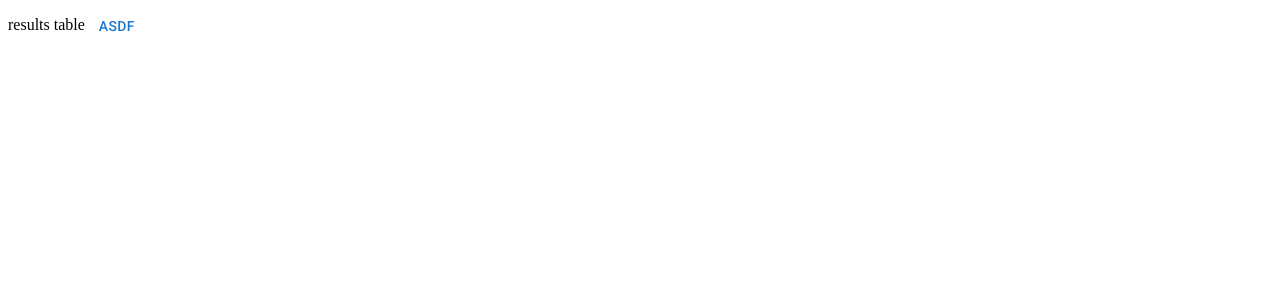
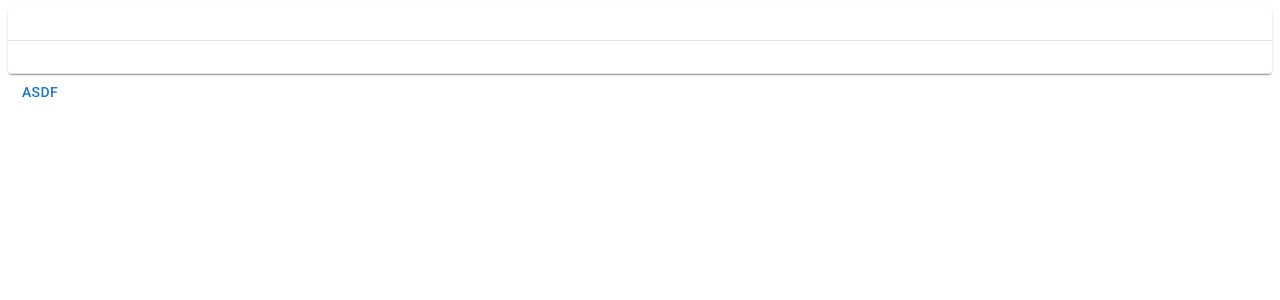
Before and after one commit to kimjongjhun/the-great-dalmuti-tracker-client, a React (Vite) app: page / in a window 1280 px wide. Shown: the top 300 px of the page. Built offline with nearby package versions, Linux system fonts and the light colour scheme.

Commit message:
Started on laying out app.

```diff
--- a/src/Components/ResultsTable/ResultsTable.tsx
+++ b/src/Components/ResultsTable/ResultsTable.tsx
@@ -1,8 +1,27 @@
+import Table from "@mui/material/Table";
+import TableBody from "@mui/material/TableBody";
+import TableCell from "@mui/material/TableCell";
+import TableContainer from "@mui/material/TableContainer";
+import TableHead from "@mui/material/TableHead";
+import TableRow from "@mui/material/TableRow";
+import Paper from "@mui/material/Paper";
+
 const ResultsTable = () => {
   return (
-    <>
-      <>results table</>
-    </>
+    <TableContainer component={Paper}>
+      <Table>
+        <TableHead>
+          <TableRow>
+            <TableCell></TableCell>
+          </TableRow>
+        </TableHead>
+        <TableBody>
+          <TableRow>
+            <TableCell></TableCell>
+          </TableRow>
+        </TableBody>
+      </Table>
+    </TableContainer>
   );
 };
 
```
